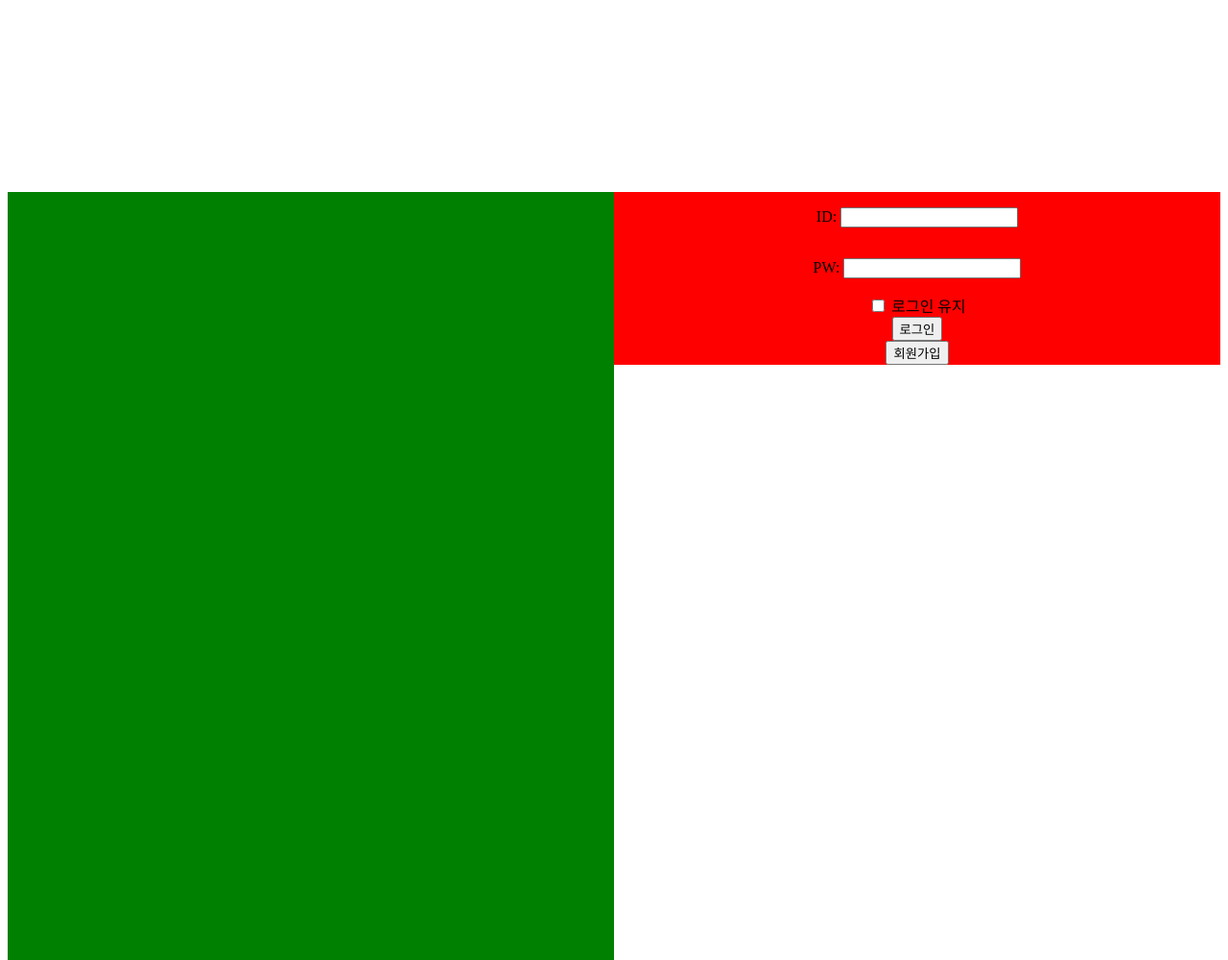
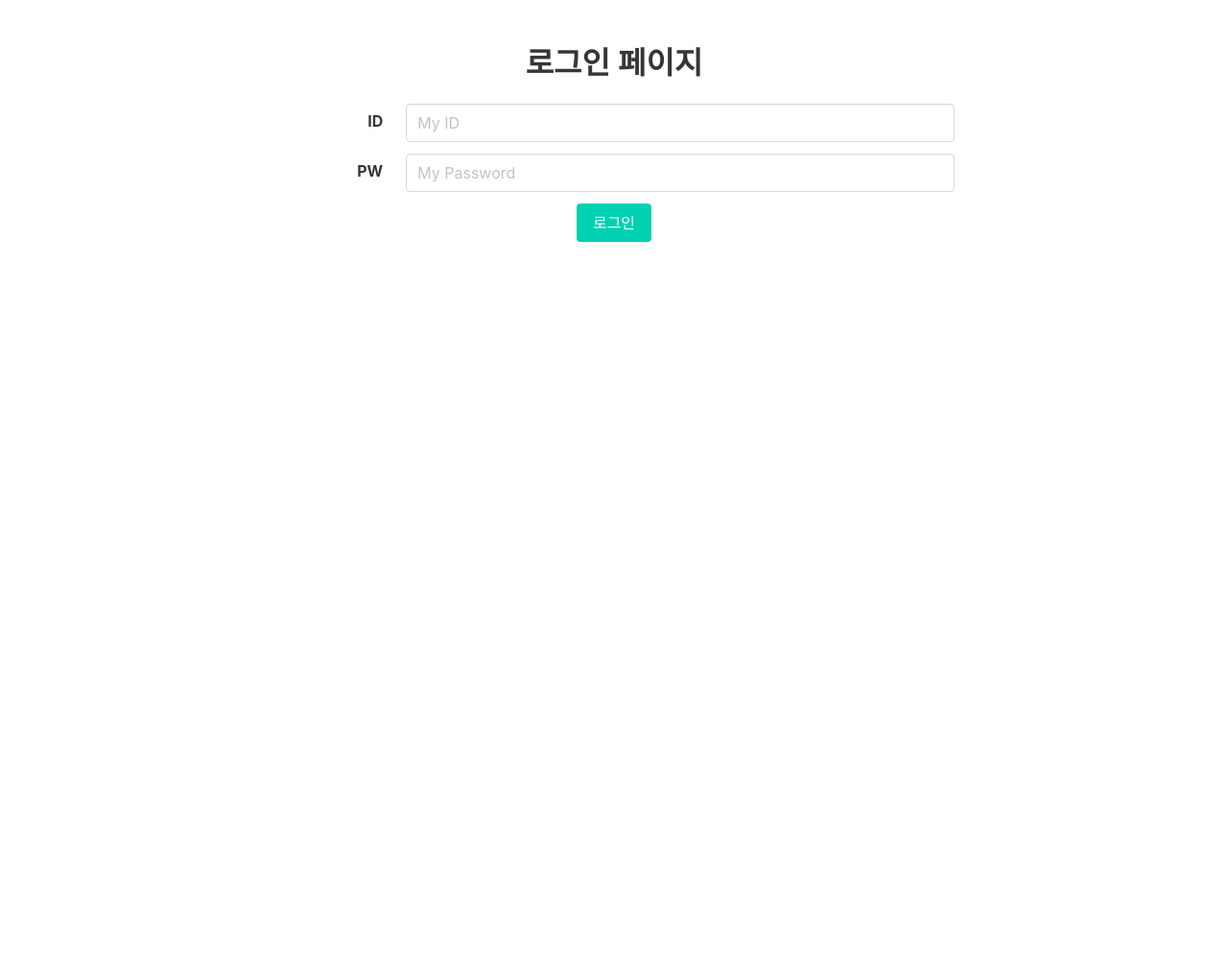
Before and after one commit to 99-B-4/joonggo_world, a Flask app: template templates/sign_in.html in a window 1280 px wide. Shown: the whole page at 96% size. After the commit the page ends 252 px from the top, so only its background shows below. Run offline with Flask 2, Linux system fonts and the light colour scheme; the template is opened without the code that fills it, so the values that code supplies are empty; some libraries are stand-ins or nearby versions.

Commit message:
로그인 회원가입 구현

```diff
--- a/app.py
+++ b/app.py
@@ -1,19 +1,99 @@
-from datetime import datetime
-from flask import Flask, render_template, jsonify, redirect, request
+from datetime import datetime, timedelta
+from flask import Flask, render_template, jsonify, redirect, request, url_for
 import os
+import jwt
+import hashlib
 
 app = Flask(__name__)
 
 from pymongo import MongoClient
 import certifi
 
-client = MongoClient('localhost', 27017, username="test", password="test")
+client = MongoClient(
+    'mongodb+srv://joongo_world:QhPRl58WsHjuGxRV@cluster0.amhacid.mongodb.net/?retryWrites=true&w=majority',
+    tlsCAFile=certifi.where())
+
 db = client.joongo_world
+SECRET_KEY = 'SPARTA'
 
 
 @app.route('/')
 def home():
-    return render_template('mainpage.html')
+    token_receive = request.cookies.get('mytoken')
+    try:
+        payload = jwt.decode(token_receive, SECRET_KEY, algorithms=['HS256'])
+        user_info = db.user.find_one({"id": payload['id']})
+        return render_template('mainpage.html', nickname=user_info["nick"])
+    except jwt.ExpiredSignatureError:
+        return render_template('mainpage.html')
+    except jwt.exceptions.DecodeError:
+        return render_template('mainpage.html')
+
+
+@app.route('/login')
+def login():
+    msg = request.args.get("msg")
+    return render_template('sign_in.html', msg=msg)
+
+
+@app.route('/api/login', methods=['POST'])
+def api_login():
+    id_receive = request.form['id_give']
+    pw_receive = request.form['pw_give']
+
+    # 회원가입 때와 같은 방법으로 pw를 암호화합니다.
+    pw_hash = hashlib.sha256(pw_receive.encode('utf-8')).hexdigest()
+
+    # id, 암호화된pw을 가지고 해당 유저를 찾습니다.
+    result = db.user.find_one({'id': id_receive, 'pw': pw_hash})
+
+    # 찾으면 JWT 토큰을 만들어 발급합니다.
+    if result is not None:
+        payload = {
+            'id': id_receive,
+            'exp': datetime.utcnow() + timedelta(hours=1)
+        }
+        token = jwt.encode(payload, SECRET_KEY, algorithm='HS256')
+
+        # token을 줍니다.
+        return jsonify({'result': 'success', 'token': token})
+    # 찾지 못하면
+    else:
+        return jsonify({'result': 'fail', 'msg': '아이디/비밀번호가 일치하지 않습니다.'})
+
+@app.route('/api/nick', methods=['GET'])
+def api_valid():
+    token_receive = request.cookies.get('mytoken')
+
+    # try / catch 문?
+    # try 아래를 실행했다가, 에러가 있으면 except 구분으로 가란 얘기입니다.
+
+    try:
+        payload = jwt.decode(token_receive, SECRET_KEY, algorithms=['HS256'])
+        userinfo = db.user.find_one({'id': payload['id']}, {'_id': 0})
+        return jsonify({'result': 'success', 'nickname': userinfo['nick']})
+    except jwt.ExpiredSignatureError:
+        # 위를 실행했는데 만료시간이 지났으면 에러가 납니다.
+        return jsonify({'result': 'fail', 'msg': '로그인 시간이 만료되었습니다.'})
+    except jwt.exceptions.DecodeError:
+        return jsonify({'result': 'fail', 'msg': '로그인 정보가 존재하지 않습니다.'})
+
+
+@app.route('/register')
+def register():
+    return render_template('sign_up.html')
+
+@app.route('/api/register', methods=['POST'])
+def api_register():
+    id_receive = request.form['id_give']
+    pw_receive = request.form['pw_give']
+    nickname_receive = request.form['nickname_give']
+
+    pw_hash = hashlib.sha256(pw_receive.encode('utf-8')).hexdigest()
+
+    db.user.insert_one({'id': id_receive, 'pw': pw_hash, 'nick': nickname_receive})
+
+    return jsonify({'result': 'success'})
 
 
 # 게시글 불러오기 / 검색 API
@@ -41,6 +121,10 @@ def api_post():
 @app.route('/api/newpost', methods=['POST'])
 def api_newpost():
     if request.method == 'POST':
+        token_receive = request.cookies.get('mytoken')
+        payload = jwt.decode(token_receive, SECRET_KEY, algorithms=['HS256'])
+        userinfo = db.user.find_one({'id': payload['id']}, {'_id': 0})
+
         # 포스트 id값
         id = len(list(db.posts.find({}, {'_id': False, })))
 
@@ -62,6 +146,7 @@ def api_newpost():
         db.posts.insert_one(
             {
                 '_id': id,
+                'user': userinfo['nick'],
                 'title': result.get('title'),
                 'img': f'{filename}.{extension}',
                 'contact': result.get('contact'),
--- a/requirements.txt
+++ b/requirements.txt
@@ -2,3 +2,5 @@ certifi~=2022.9.14
 
 Flask~=2.2.2
 pymongo~=4.2.0
+
+PyJWT~=2.5.0
--- a/templates/sign_in.html
+++ b/templates/sign_in.html
@@ -1,57 +1,83 @@
-<!DOCTYPE html>
+<!doctype html>
 <html lang="en">
+    <head>
 
-<head>
-    <meta charset="UTF-8">
-    <meta name="viewport" content="width=device-width, initial-scale=1.0">
-    <title>joonggo_world</title>
-    <style>
-        .img {
-            background-color: green;
+        <!-- Webpage Title -->
+        <title>Hello, world!</title>
 
-            width: 50%;
-            height: 100vh;
+        <!-- Required meta tags -->
+        <meta charset="utf-8">
+        <meta name="viewport" content="width=device-width, initial-scale=1, shrink-to-fit=no">
 
-            background-image: url('');
-            background-position: center;
-            background-size: cover;
+        <!-- Bulma CSS -->
+        <link rel="stylesheet" href="https://cdn.jsdelivr.net/npm/bulma@0.9.1/css/bulma.min.css">
+        <!-- JS -->
+        <script src="https://ajax.googleapis.com/ajax/libs/jquery/3.4.1/jquery.min.js"></script>
+        <script src="https://cdnjs.cloudflare.com/ajax/libs/jquery-cookie/1.4.1/jquery.cookie.js"></script>
 
-            float: left;
-        }
-        .login{
-            background-color: red;
 
-            display: flex;
-            flex-direction: column;
-            justify-content: center;
-            align-items: center;
+        <script>
+            {% if msg %}
+                alert("{{ msg }}")
+            {% endif %}
+            // ['쿠키'라는 개념에 대해 알아봅시다]
+            // 로그인을 구현하면, 반드시 쿠키라는 개념을 사용합니다.
+            // 페이지에 관계없이 브라우저에 임시로 저장되는 정보입니다. 키:밸류 형태(딕셔너리 형태)로 저장됩니다.
+            // 쿠키가 있기 때문에, 한번 로그인하면 네이버에서 다시 로그인할 필요가 없는 것입니다.
+            // 브라우저를 닫으면 자동 삭제되게 하거나, 일정 시간이 지나면 삭제되게 할 수 있습니다.
+            function login() {
+                $.ajax({
+                    type: "POST",
+                    url: "/api/login",
+                    data: {id_give: $('#userid').val(), pw_give: $('#userpw').val()},
+                    success: function (response) {
+                        if (response['result'] === 'success') {
+                            // 로그인이 정상적으로 되면, 토큰을 받아옵니다.
+                            // 이 토큰을 mytoken이라는 키 값으로 쿠키에 저장합니다.
+                            $.cookie('mytoken', response['token']);
+                            window.location.href = '/'
+                        } else {
+                            // 로그인이 안되면 에러메시지를 띄웁니다.
+                            alert(response['msg'])
+                        }
+                    }
+                })
+            }
 
-            width: 50%;
-            margin-top: 200px;
-        }
-    </style>
-</head>
+        </script>
 
-<body>
-    <div class="img">
-    </div>
-    <div class="login">
-        <p>
-            ID: <input type="text"/>
-        </p>
-        <p>
-            PW: <input type="password"/>
-        </p>
-        <div class="form-check">
-            <input class="form-check-input" type="checkbox" value="" id="flexCheckDefault">
-            <label class="form-check-label" for="flexCheckDefault">
-                로그인 유지
-            </label>
+    </head>
+    <body>
+        <div class="section has-text-centered">
+            <h1 class="title">로그인 페이지</h1>
+            <div class="container" style="width:60%">
+                <div class="field is-horizontal">
+                    <div class="field-label is-normal">
+                        <label class="label" for="userid">ID</label>
+                    </div>
+                    <div class="field-body">
+                        <div class="field">
+                            <div class="control">
+                                <input type="text" class="input" id="userid" aria-describedby="emailHelp"
+                                       placeholder="My ID">
+                            </div>
+                        </div>
+                    </div>
+                </div>
+                <div class="field is-horizontal">
+                    <div class="field-label is-normal">
+                        <label class="label" for="userpw">PW</label>
+                    </div>
+                    <div class="field-body">
+                        <div class="field">
+                            <div class="control">
+                                <input type="password" class="input" id="userpw" placeholder="My Password">
+                            </div>
+                        </div>
+                    </div>
+                </div>
+                <button class="button is-primary" onclick="login()">로그인</button>
+            </div>
         </div>
-    <button>로그인</button>
-    <button>회원가입</button>
-    </div>
-</body>
-</body>
-
+    </body>
 </html>
```
Also changed, not shown: templates/mainpage.html (+27 -7 lines), templates/sign_up.html (+83 -26 lines).
